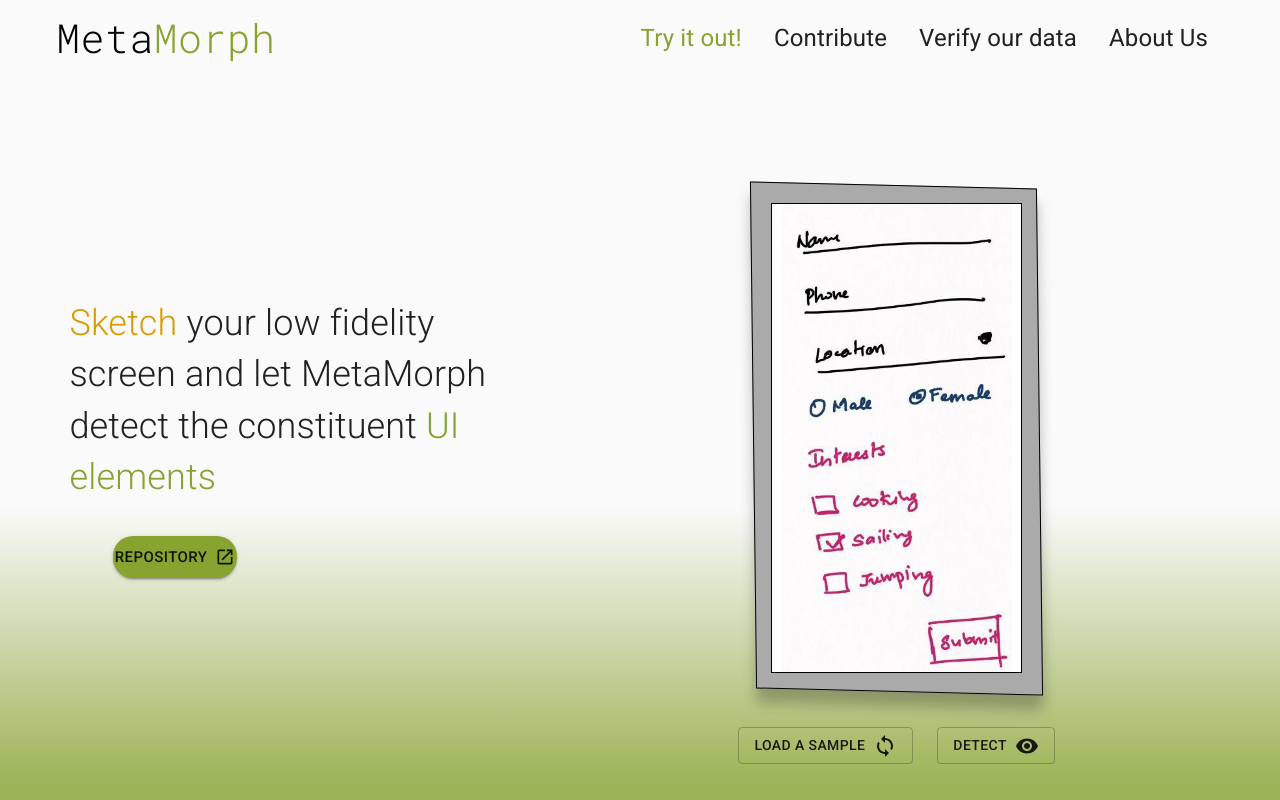
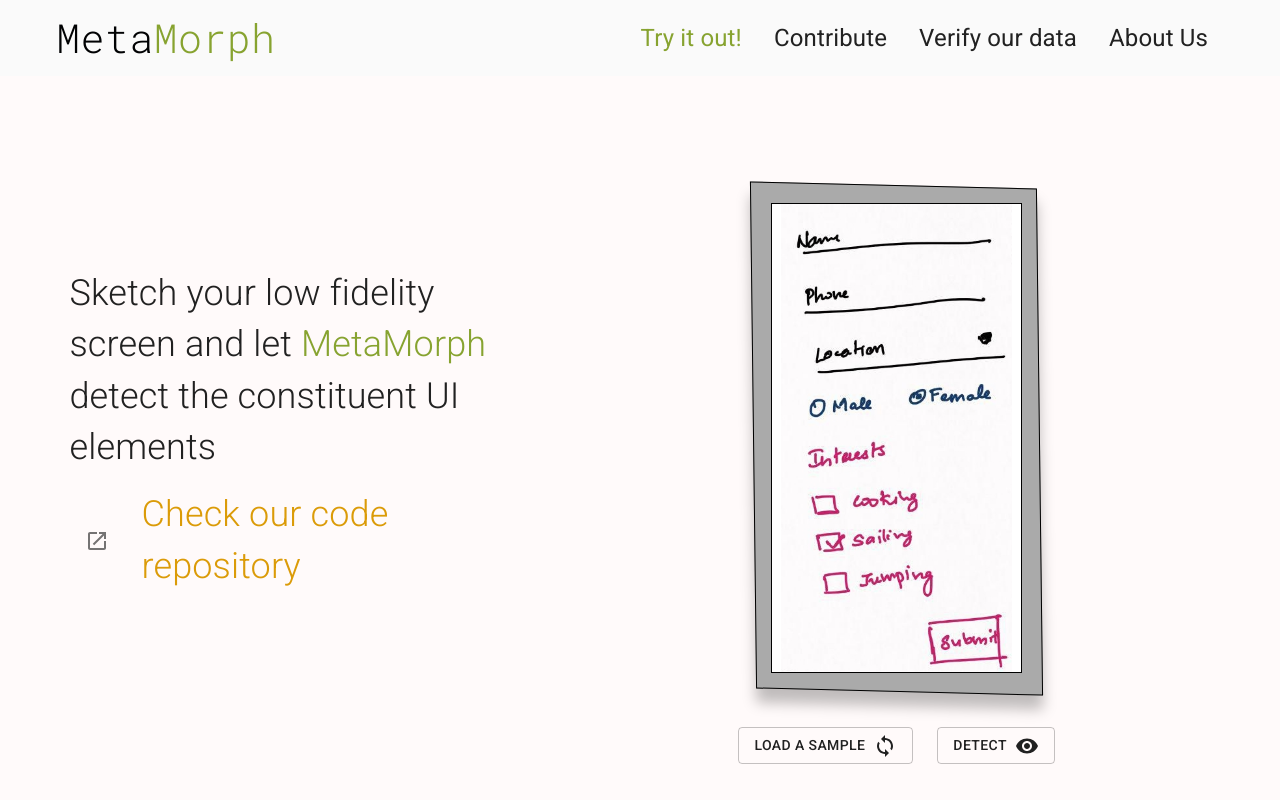
Before and after one commit to vinothpandian/metamorph-gui, a React (Create React App) app: page /try-it-out in a window 1280 px wide. Built offline with nearby package versions, Linux system fonts and the light colour scheme.

Commit message:
remove gradients and change tryItOut content

```diff
--- a/src/screens/Contribute/index.jsx
+++ b/src/screens/Contribute/index.jsx
@@ -56,7 +56,7 @@
   const gridStyles = useGridStyles();
 
   return (
-    <SectionContainer gradientBackground>
+    <SectionContainer>
       <Box className={gridStyles.gridContainer}>
         <Box className={gridStyles.leftPane}>
           <Grid container spacing={4} justify="center" alignItems="center">
@@ -74,7 +74,7 @@
           <DisplayImage
             Image={ContributeImage}
             type="others"
-            alt="UI Components"
+            alt="UI elements"
           />
         </Box>
       </Box>
--- a/src/screens/TryItOut/index.jsx
+++ b/src/screens/TryItOut/index.jsx
@@ -1,5 +1,15 @@
 import React from "react";
-import { Grid, Box, Button, CircularProgress } from "@material-ui/core";
+import {
+  Grid,
+  Box,
+  Button,
+  CircularProgress,
+  Link,
+  List,
+  ListItem,
+  ListItemText,
+  ListItemIcon
+} from "@material-ui/core";
 import { makeStyles } from "@material-ui/styles";
 import LaunchOutlinedIcon from "@material-ui/icons/LaunchOutlined";
 import LoopIcon from "@material-ui/icons/Loop";
@@ -10,7 +20,6 @@
 import domToImage from "dom-to-image";
 import SectionContainer from "../../components/SectionContainer";
 import Information from "../../components/Information";
-import InfoButton from "../../components/InfoButton";
 import { useGridStyles, useEmphasisStyles } from "../../styles";
 
 import sample0 from "../../assets/images/samples/lofi-0.jpg";
@@ -53,6 +62,29 @@
     marginLeft: -12
   }
 }));
+
+const links = [
+  {
+    id: 1,
+    href: "https://git.designwitheve.com/eve/MetaMorph",
+    name: "Check our code repository"
+  }
+];
+
+const list = links.map(link => (
+  <ListItem key={link.id}>
+    <ListItemIcon>
+      <LaunchOutlinedIcon />
+    </ListItemIcon>
+    <ListItemText>
+      <Information>
+        <Link rel="noopener" target="_blank" color="secondary" href={link.href}>
+          {link.name}
+        </Link>
+      </Information>
+    </ListItemText>
+  </ListItem>
+));
 
 const TryItOut = () => {
   const styles = useStyles();
@@ -131,40 +163,20 @@
   }, [loading, sample, samples]);
 
   return (
-    <SectionContainer gradientBackground>
+    <SectionContainer>
       <Box className={gridStyles.gridContainer}>
         <Box className={gridStyles.leftPane}>
           <Grid container spacing={4} justify="center" alignItems="center">
             <Grid item xs={10}>
               <Information>
-                <span className={emphasisStyles.secondaryEmphasis}>Sketch</span>
-                <span>
-                  {" "}
-                  your low fidelity screen and let MetaMorph detect the
-                  constituent
-                </span>
+                <span>Sketch your low fidelity screen and let</span>
                 <span className={emphasisStyles.primaryEmphasis}>
                   {" "}
-                  UI elements
+                  MetaMorph
                 </span>
+                <span> detect the constituent UI elements</span>
+                <List dense>{list}</List>
               </Information>
-            </Grid>
-            <Grid item xs={10} container justify="space-around" spacing={2}>
-              <Grid item xs={6} lg={4} container alignItems="center">
-                <InfoButton
-                  variant="contained"
-                  href="https://git.designwitheve.com/eve/MetaMorph"
-                >
-                  Repository
-                  <LaunchOutlinedIcon
-                    className={styles.rightIcon}
-                    fontSize="small"
-                  />
-                </InfoButton>
-              </Grid>
-              <Grid item xs={6} lg={4}>
-                {/* <InfoButton variant="contained">Detect!</InfoButton> */}
-              </Grid>
             </Grid>
           </Grid>
         </Box>
```
